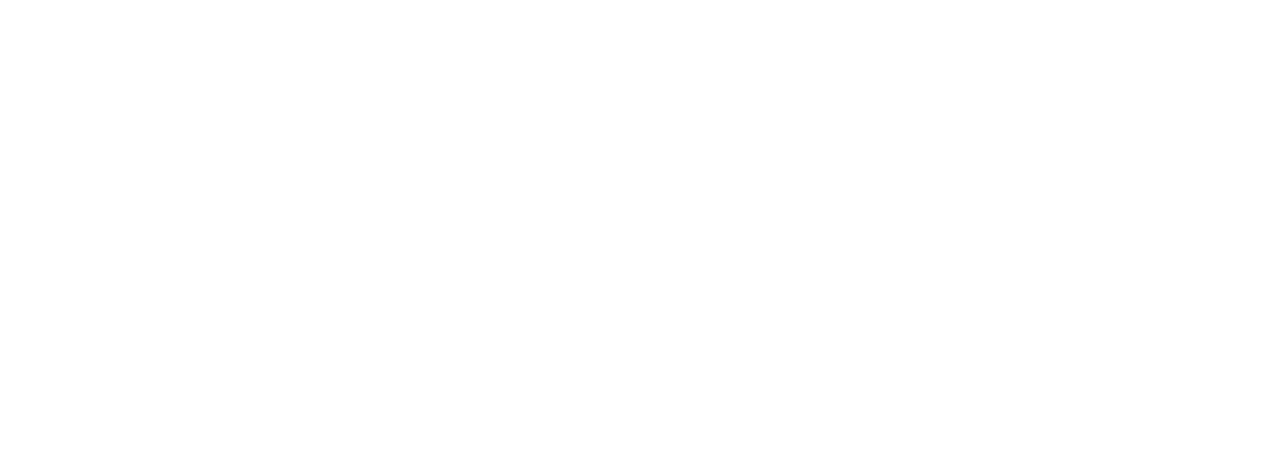
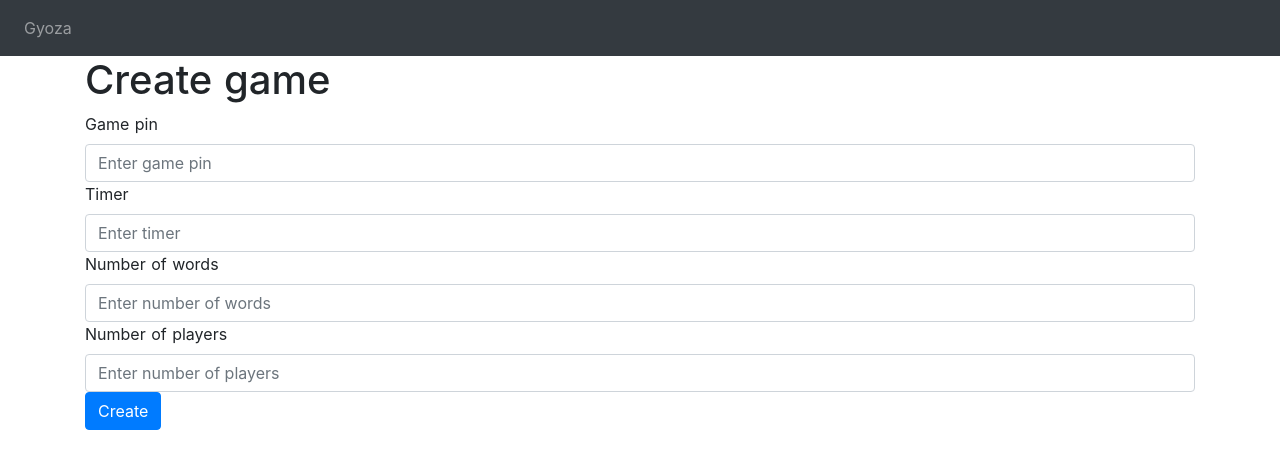
Before and after one commit to kemi-kun/gyo-main, a Nuxt app in the folder gyo-nuxt/: page /create-game in a window 1280 px wide. Before the commit this address had no page. Shown: the top 468 px of the page. Built offline with nearby package versions, Linux system fonts and the light colour scheme.

Commit message:
Create game form for create game page

```diff
--- /dev/null
+++ b/gyo-nuxt/components/CreateGameForm.vue
@@ -0,0 +1,36 @@
+</template>
+
+<script>
+export default {}
+</script>
+
+<style>
+</style>
+<template>
+  <div id='create-game-form'>
+    <h1>Create game</h1>
+    <div id='form-fields'>
+      <b-form>
+        <label class="mr-sm-2" for="inline-form-set-gamepin">Game pin</label>
+        <b-form-input id="inline-form-set-gamepin" class="mb-2 mr-sm-2 mb-sm-0" placeholder="Enter game pin"></b-form-input>
+        <label class="mr-sm-2" for="inline-form-set-timer">Timer</label>
+        <b-form-input id="inline-form-set-timer" class="mb-2 mr-sm-2 mb-sm-0" placeholder="Enter timer"></b-form-input>
+        <label class="mr-sm-2" for="inline-form-set-num_words">Number of words</label>
+        <b-form-input id="inline-form-set-num_words" class="mb-2 mr-sm-2 mb-sm-0" placeholder="Enter number of words"></b-form-input>
+        <label class="mr-sm-2" for="inline-form-set-num_players">Number of players</label>
+        <b-form-input id="inline-form-set-num_players" class="mb-2 mr-sm-2 mb-sm-0" placeholder="Enter number of players"></b-form-input>
+        <b-button variant="primary" type='submit'>Create</b-button>
+      </b-form>
+    </div>
+  </div>
+</template>
+
+<script>
+export default {
+
+}
+</script>
+
+<style>
+
+</style>
--- /dev/null
+++ b/gyo-nuxt/pages/create-game.vue
@@ -0,0 +1,22 @@
+<template>
+  <div id='create-game'>
+    <nav-bar></nav-bar>
+    <b-container>
+      <create-game-form></create-game-form>
+    </b-container>
+  </div>
+</template>
+
+<script>
+import NavBar from '~/components/NavBar.vue'
+import CreateGameForm from '~/components/CreateGameForm.vue'
+export default {
+  components: {
+    CreateGameForm,
+    NavBar
+  }
+}
+</script>
+
+<style>
+</style>
```
